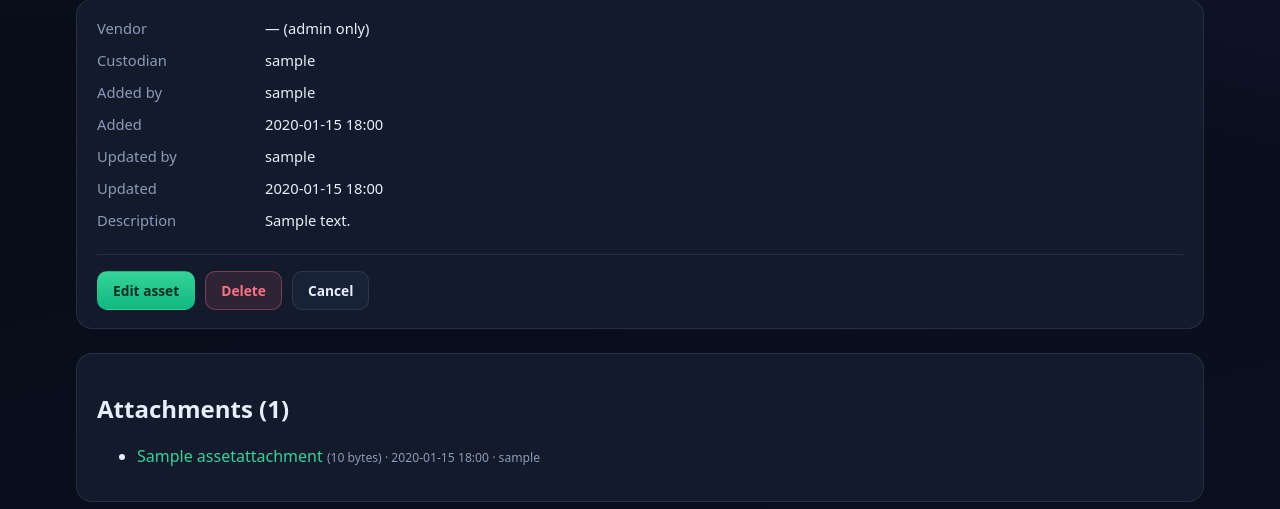
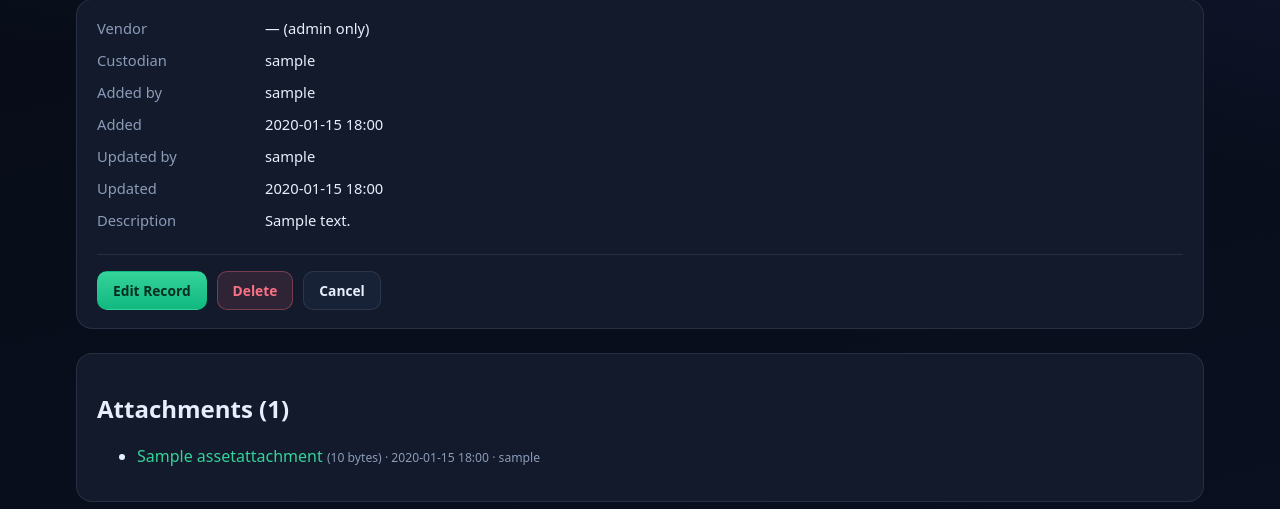
Before and after one commit to rtmacalino/Tracker, a Django app: page /assets/1/ in a window 1280 px wide. Shown: the part 227-736 px from the top of the page. Run offline with Django 5.2, Linux system fonts and the light colour scheme; a user stored in the database is signed in; data comes from the database, SQL or seed files in the repository; tables that the repository leaves empty hold one stand-in row (values such as "Sample post"); parts of the project's set-up code (start-up, migrations or seed data) failed here and were passed over.

Commit message:
Label record detail navigation consistently

```diff
--- a/inventory/templates/inventory/asset_detail.html
+++ b/inventory/templates/inventory/asset_detail.html
@@ -21,7 +21,7 @@
 
       {% if can_change or can_delete %}
         <div class="actions" style="margin-top: 24px; padding-top: 16px; border-top: 1px solid var(--line);">
-          {% if can_change %}<a class="btn btn-primary" href="{% url 'inventory:asset_edit' asset.pk %}">Edit asset</a>{% endif %}
+          {% if can_change %}<a class="btn btn-primary" href="{% url 'inventory:asset_edit' asset.pk %}">Edit Record</a>{% endif %}
           {% if can_delete %}<a class="btn btn-danger" href="{% url 'inventory:asset_delete' asset.pk %}">Delete</a>{% endif %}
           <a class="btn" href="{% url 'inventory:asset_list' %}">Cancel</a>
         </div>
```
